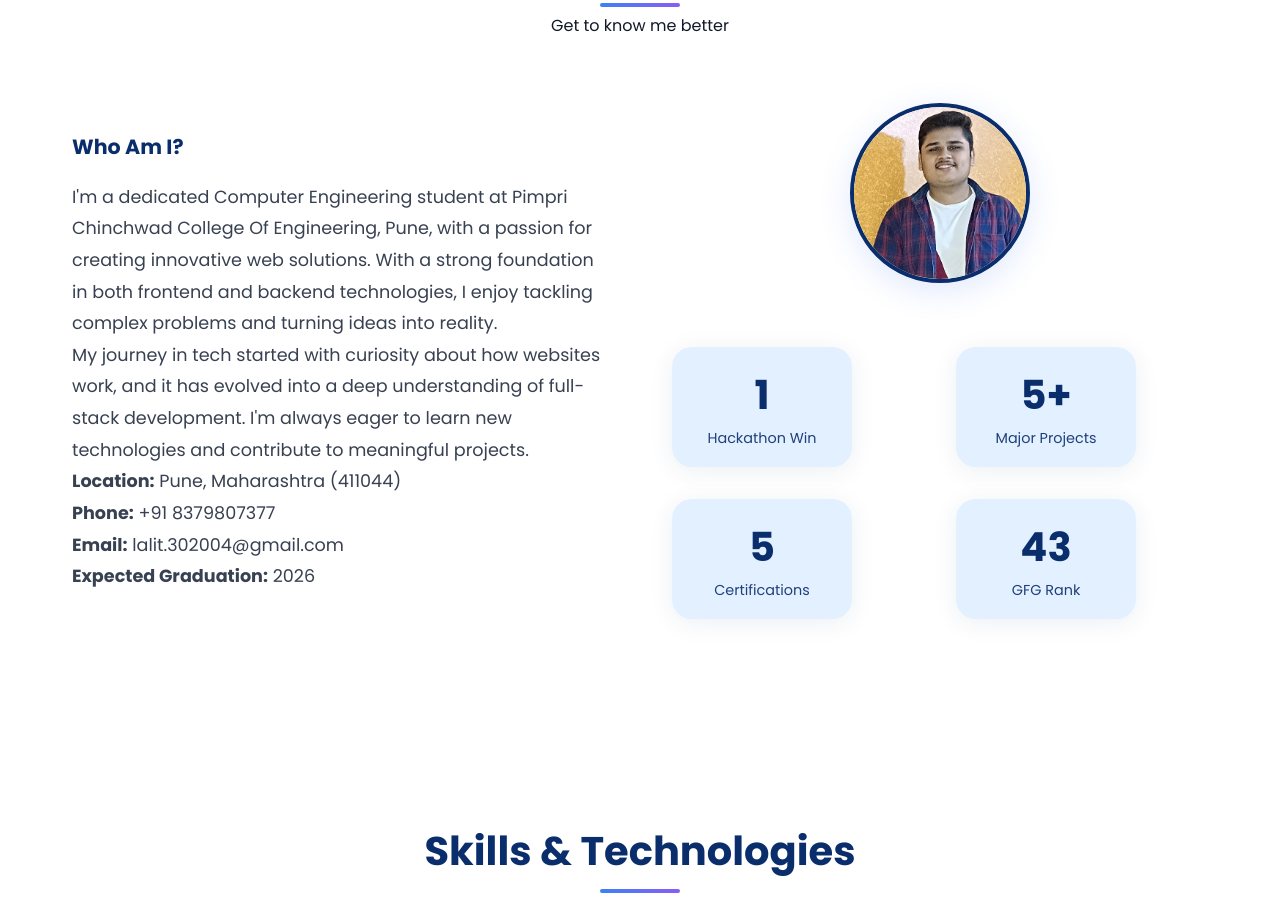
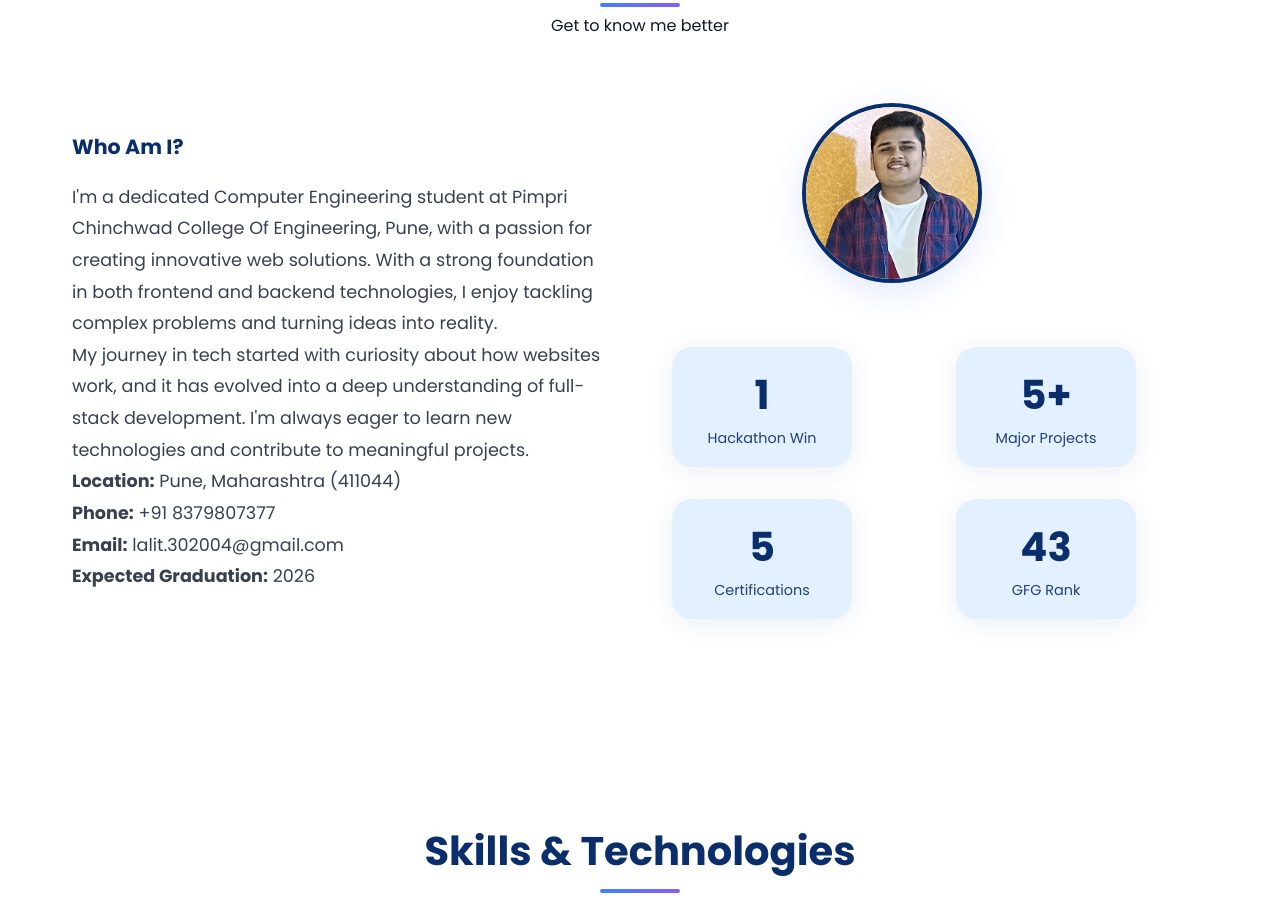
Before and after one commit to LalitDeore30/Lalit-Portfolio, a plain HTML site: page index.html in a window 1280 px wide. Shown: the part 1018-1921 px from the top of the page. Drawn offline with Linux system fonts and the light colour scheme.

Commit message:
about image alignment

```diff
--- a/index.html
+++ b/index.html
@@ -1829,6 +1829,7 @@
                 object-fit: cover;
                 background: #fff;
                 margin-bottom: 2rem;
+                margin-right: 6rem;
               "
             />
             <div
```
